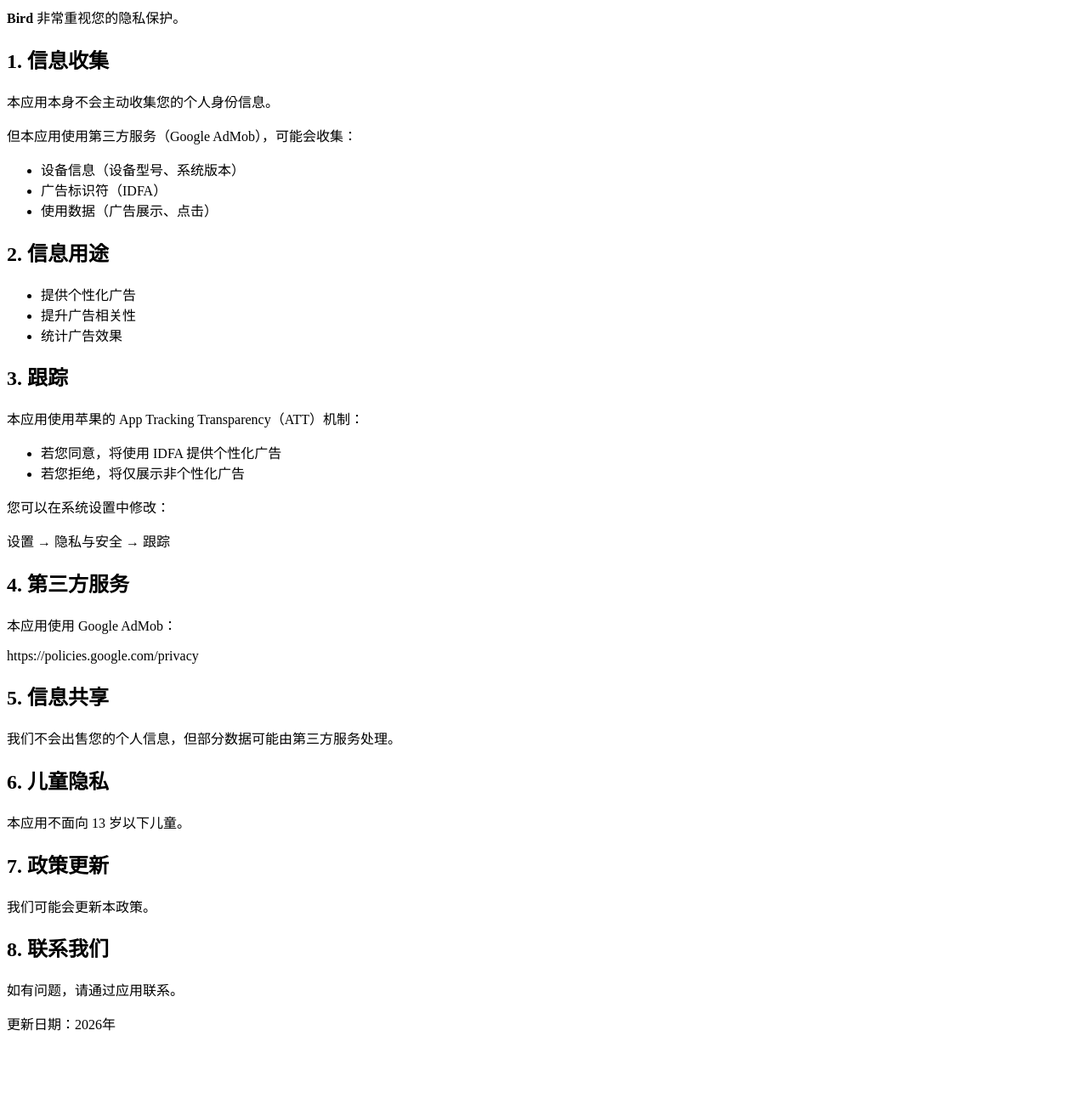
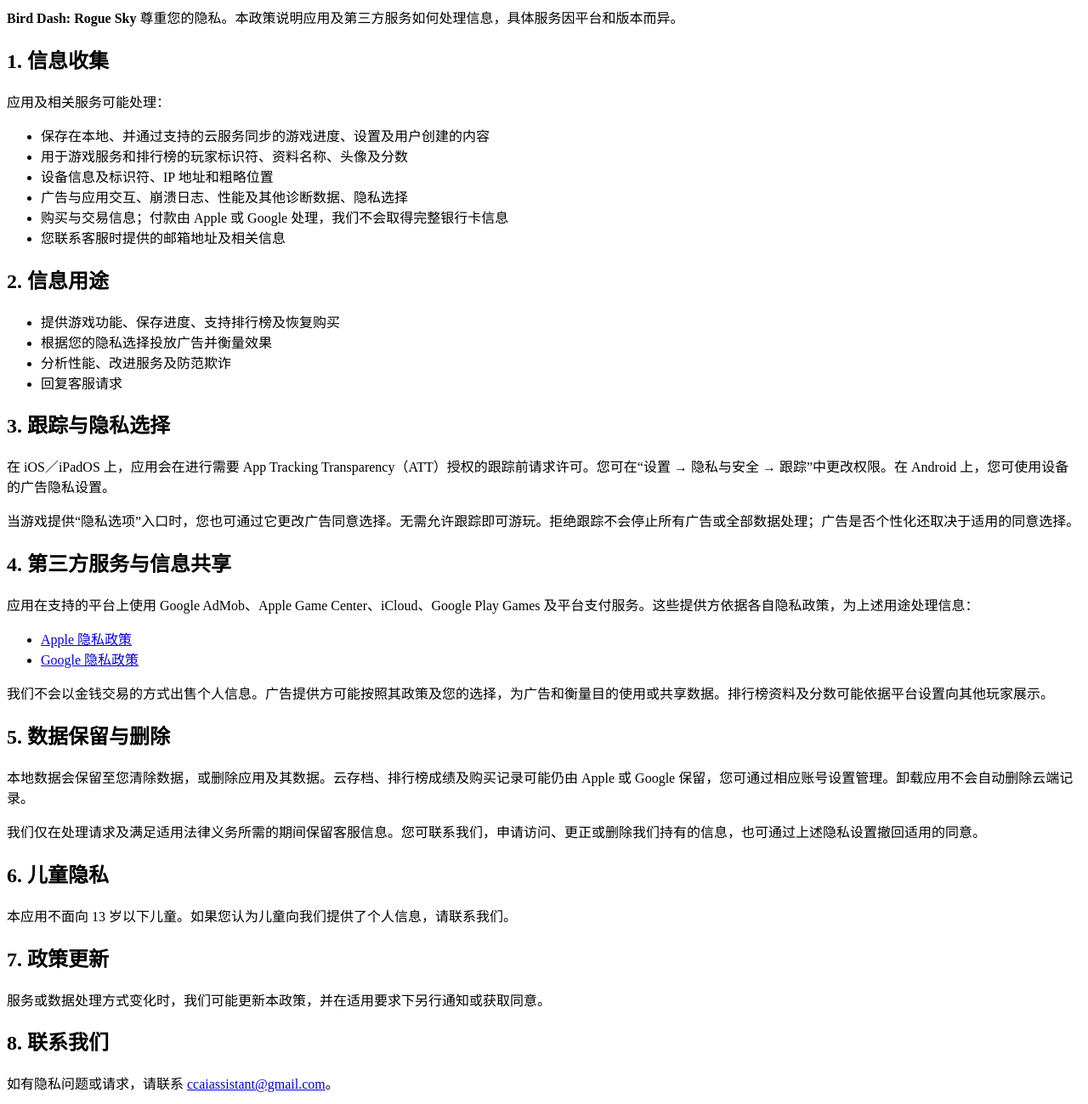
Before and after one commit to ccaiassistant-coder/GameStaticRepo, a plain HTML site: page bird/zh.html in a window 1280 px wide. Shown: the part 81-1380 px from the top of the page at 85% size. Before the commit the page ends 1313 px from the top, so only its background shows below. Drawn offline with Linux system fonts and the light colour scheme.

Commit message:
Update concise English and Chinese privacy policies

```diff
--- a/bird/zh.html
+++ b/bird/zh.html
@@ -1,58 +1,60 @@
 <!DOCTYPE html>
-<html>
+<html lang="zh-Hans">
 <head>
   <meta charset="UTF-8">
-  <title>Bird 隐私政策</title>
+  <meta name="viewport" content="width=device-width, initial-scale=1">
+  <title>Bird Dash: Rogue Sky 隐私政策</title>
 </head>
 <body>
 
 <h1>隐私政策</h1>
-
-<p><strong>Bird</strong> 非常重视您的隐私保护。</p>
+<p><strong>Bird Dash: Rogue Sky</strong> 尊重您的隐私。本政策说明应用及第三方服务如何处理信息，具体服务因平台和版本而异。</p>
 
 <h2>1. 信息收集</h2>
-<p>本应用本身不会主动收集您的个人身份信息。</p>
-<p>但本应用使用第三方服务（Google AdMob），可能会收集：</p>
+<p>应用及相关服务可能处理：</p>
 <ul>
-  <li>设备信息（设备型号、系统版本）</li>
-  <li>广告标识符（IDFA）</li>
-  <li>使用数据（广告展示、点击）</li>
+  <li>保存在本地、并通过支持的云服务同步的游戏进度、设置及用户创建的内容</li>
+  <li>用于游戏服务和排行榜的玩家标识符、资料名称、头像及分数</li>
+  <li>设备信息及标识符、IP 地址和粗略位置</li>
+  <li>广告与应用交互、崩溃日志、性能及其他诊断数据、隐私选择</li>
+  <li>购买与交易信息；付款由 Apple 或 Google 处理，我们不会取得完整银行卡信息</li>
+  <li>您联系客服时提供的邮箱地址及相关信息</li>
 </ul>
 
 <h2>2. 信息用途</h2>
 <ul>
-  <li>提供个性化广告</li>
-  <li>提升广告相关性</li>
-  <li>统计广告效果</li>
+  <li>提供游戏功能、保存进度、支持排行榜及恢复购买</li>
+  <li>根据您的隐私选择投放广告并衡量效果</li>
+  <li>分析性能、改进服务及防范欺诈</li>
+  <li>回复客服请求</li>
 </ul>
 
-<h2>3. 跟踪</h2>
-<p>本应用使用苹果的 App Tracking Transparency（ATT）机制：</p>
+<h2>3. 跟踪与隐私选择</h2>
+<p>在 iOS／iPadOS 上，应用会在进行需要 App Tracking Transparency（ATT）授权的跟踪前请求许可。您可在“设置 → 隐私与安全 → 跟踪”中更改权限。在 Android 上，您可使用设备的广告隐私设置。</p>
+<p>当游戏提供“隐私选项”入口时，您也可通过它更改广告同意选择。无需允许跟踪即可游玩。拒绝跟踪不会停止所有广告或全部数据处理；广告是否个性化还取决于适用的同意选择。</p>
+
+<h2>4. 第三方服务与信息共享</h2>
+<p>应用在支持的平台上使用 Google AdMob、Apple Game Center、iCloud、Google Play Games 及平台支付服务。这些提供方依据各自隐私政策，为上述用途处理信息：</p>
 <ul>
-  <li>若您同意，将使用 IDFA 提供个性化广告</li>
-  <li>若您拒绝，将仅展示非个性化广告</li>
+  <li><a href="https://www.apple.com/legal/privacy/">Apple 隐私政策</a></li>
+  <li><a href="https://policies.google.com/privacy">Google 隐私政策</a></li>
 </ul>
+<p>我们不会以金钱交易的方式出售个人信息。广告提供方可能按照其政策及您的选择，为广告和衡量目的使用或共享数据。排行榜资料及分数可能依据平台设置向其他玩家展示。</p>
 
-<p>您可以在系统设置中修改：</p>
-<p>设置 → 隐私与安全 → 跟踪</p>
-
-<h2>4. 第三方服务</h2>
-<p>本应用使用 Google AdMob：</p>
-<p>https://policies.google.com/privacy</p>
-
-<h2>5. 信息共享</h2>
-<p>我们不会出售您的个人信息，但部分数据可能由第三方服务处理。</p>
+<h2>5. 数据保留与删除</h2>
+<p>本地数据会保留至您清除数据，或删除应用及其数据。云存档、排行榜成绩及购买记录可能仍由 Apple 或 Google 保留，您可通过相应账号设置管理。卸载应用不会自动删除云端记录。</p>
+<p>我们仅在处理请求及满足适用法律义务所需的期间保留客服信息。您可联系我们，申请访问、更正或删除我们持有的信息，也可通过上述隐私设置撤回适用的同意。</p>
 
 <h2>6. 儿童隐私</h2>
-<p>本应用不面向 13 岁以下儿童。</p>
+<p>本应用不面向 13 岁以下儿童。如果您认为儿童向我们提供了个人信息，请联系我们。</p>
 
 <h2>7. 政策更新</h2>
-<p>我们可能会更新本政策。</p>
+<p>服务或数据处理方式变化时，我们可能更新本政策，并在适用要求下另行通知或获取同意。</p>
 
 <h2>8. 联系我们</h2>
-<p>如有问题，请通过应用联系。</p>
+<p>如有隐私问题或请求，请联系 <a href="mailto:ccaiassistant@gmail.com">ccaiassistant@gmail.com</a>。</p>
 
-<p>更新日期：2026年</p>
+<p>更新日期：2026 年 10 月 3 日</p>
 
 </body>
 </html>
```
Also changed, not shown: bird/en.html (+31 -29 lines).
